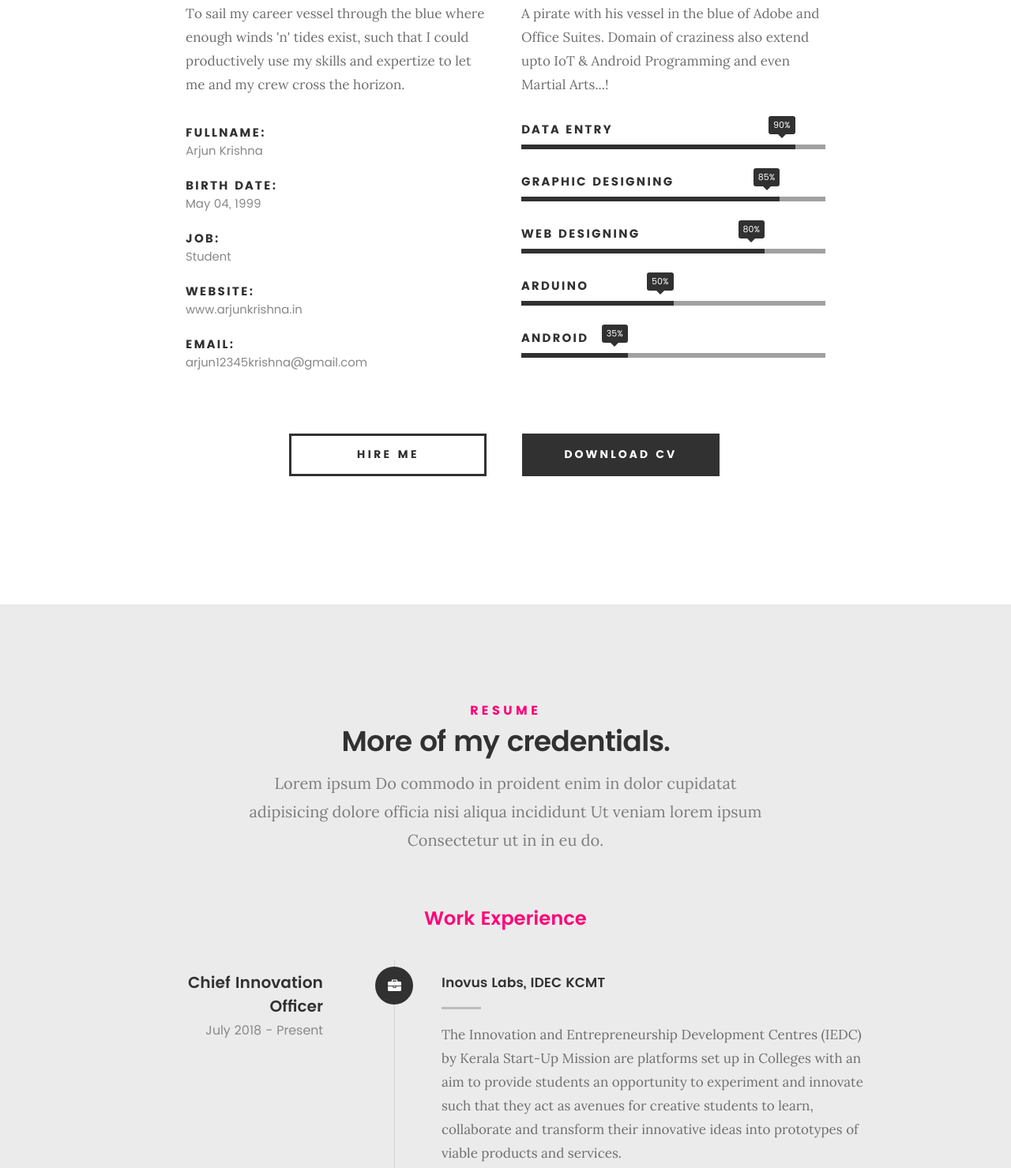
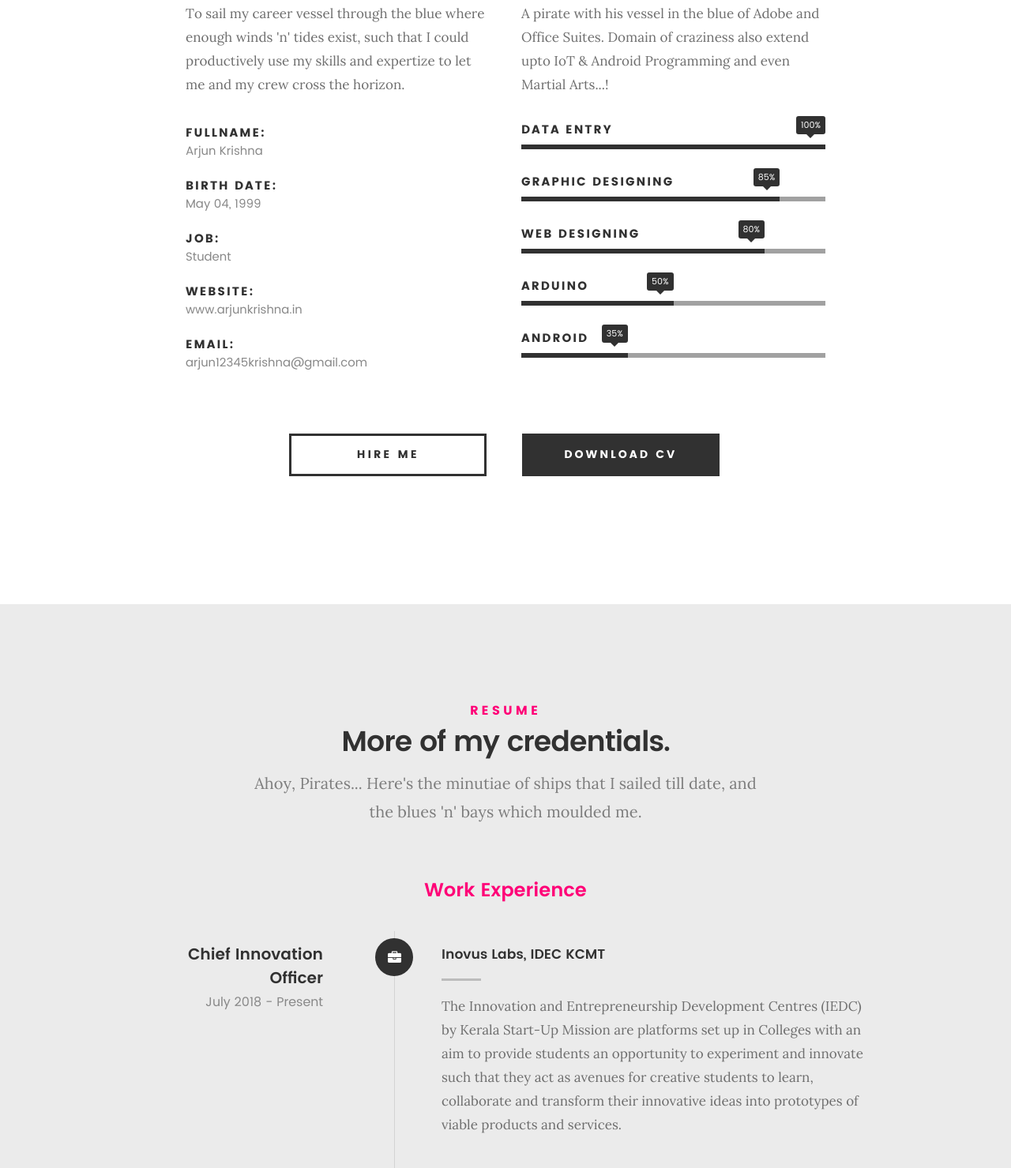
Before and after one commit to decoded-cipher/Personal_Website_001, a plain HTML site: page index.html in a window 1280 px wide. Shown: the part 1322-2801 px from the top of the page at 79% size. Drawn offline with Linux system fonts and the light colour scheme; files whose address does not match are found by name.

Commit message:
55% Completed:

```diff
--- a/index.html
+++ b/index.html
@@ -169,7 +169,7 @@
 
 				<ul class="skill-bars">
 					<li>
-						<div class="progress percent90"><span>90%</span></div>
+						<div class="progress percent100"><span>100%</span></div>
 						<strong>Data Entry</strong>
 					</li>
 
@@ -224,7 +224,8 @@
    			<h5>Resume</h5>
    			<h1>More of my credentials.</h1>
 
-   			<p class="lead">Lorem ipsum Do commodo in proident enim in dolor cupidatat adipisicing dolore officia nisi aliqua incididunt Ut veniam lorem ipsum Consectetur ut in in eu do.</p>
+   			<p class="lead">Ahoy, Pirates... Here's the minutiae of ships that I sailed till date,
+				   and the blues 'n' bays which moulded me.</p>
 
    		</div>
    	</div> <!-- /section-intro-->
@@ -383,7 +384,7 @@
 
 	   				<div class="timeline-content">
 	   					<h4>Mahatma Gandhi University</h4>
-	   					<p>Currently persuading, Bachelor of Computer Applications (BCA) - Grade: UG Course (2017 - 2020)
+	   					<p>Currently persuading, Bachelor of Computer Applications (BCA) - Grade: UG Course (2017- 2020)
 							   from Kristu Jyoti College of Management and Technology, Changanacherry.</p>
 	   				</div>
 
```
